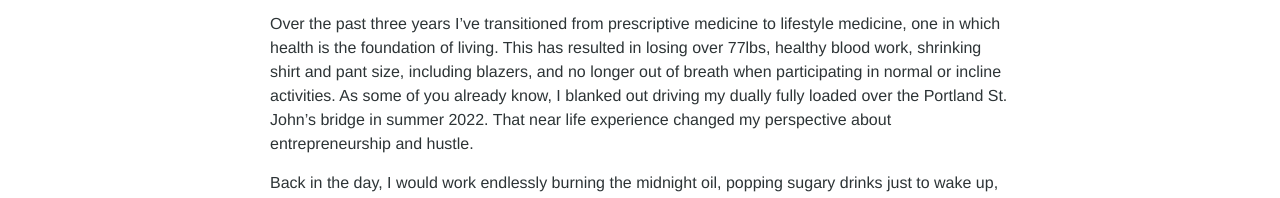
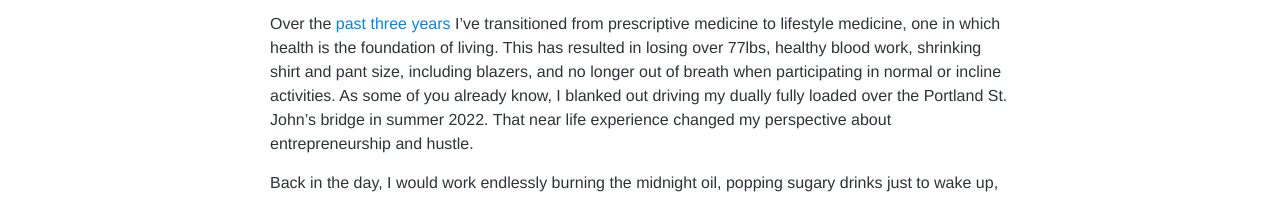
Before and after one commit to davidmolina/davidmolina.github.io, a Jekyll site: the page built from _posts/2025-11-27-leveraging-nature.md, in a window 1280 px wide. Shown: the part 829-1027 px from the top of the page. Built offline with Jekyll 4.4.1, drawn with Linux system fonts in a browser that asks for light colours; some of the changed lines change nothing that is shown.

Commit message:
[blog] update leveraging nature

```diff
--- a/_posts/2025-11-27-leveraging-nature.md
+++ b/_posts/2025-11-27-leveraging-nature.md
@@ -12,7 +12,7 @@ categories:
     - nature
 ---
 
-Over the past three years I've transitioned from prescriptive medicine to lifestyle medicine, one in which health is the foundation of living. This has resulted in losing over 77lbs, healthy blood work, shrinking shirt and pant size, including blazers, and no longer out of breath when participating in normal or incline activities. As some of you already know, I blanked out driving my dually fully loaded over the Portland St. John's bridge in summer 2022. That near life experience changed my perspective about entrepreneurship and hustle.
+Over the [past three years](https://davidmolina.github.io/2022/11/26/podcast-of-the-week-labrada-saadia/) I've transitioned from prescriptive medicine to lifestyle medicine, one in which health is the foundation of living. This has resulted in losing over 77lbs, healthy blood work, shrinking shirt and pant size, including blazers, and no longer out of breath when participating in normal or incline activities. As some of you already know, I blanked out driving my dually fully loaded over the Portland St. John's bridge in summer 2022. That near life experience changed my perspective about entrepreneurship and hustle.
 
 Back in the day, I would work endlessly burning the midnight oil, popping sugary drinks just to wake up, fire up the work truck and hit the nearby convenience store for a coffee and a few pumps of french vanilla, a donut, followed by a morning or midday lunch, pop, afternoon beers, endless emotional eating, endless sedentary hours in the office, coupled with lack of sleep, pills for pain and it caught up. Badly. But what good is it to always live to work, instead of work to live? What good is it to work endlessly, if your accelerating time decay and aging faster-- or worse, your quality of life the last half sucks? I wrote about a few habits that I implemented a few months after [here](/2023/10/25/the-power-of-a-lymphatic-drainage-massage/), but this week I visited an ailing uncle who's not sick because of habits, but due to a bad step fall. This is a person that's always been physically strong, a surveyor embedded on major infrastructure projects, but now is aging faster.
 
```
